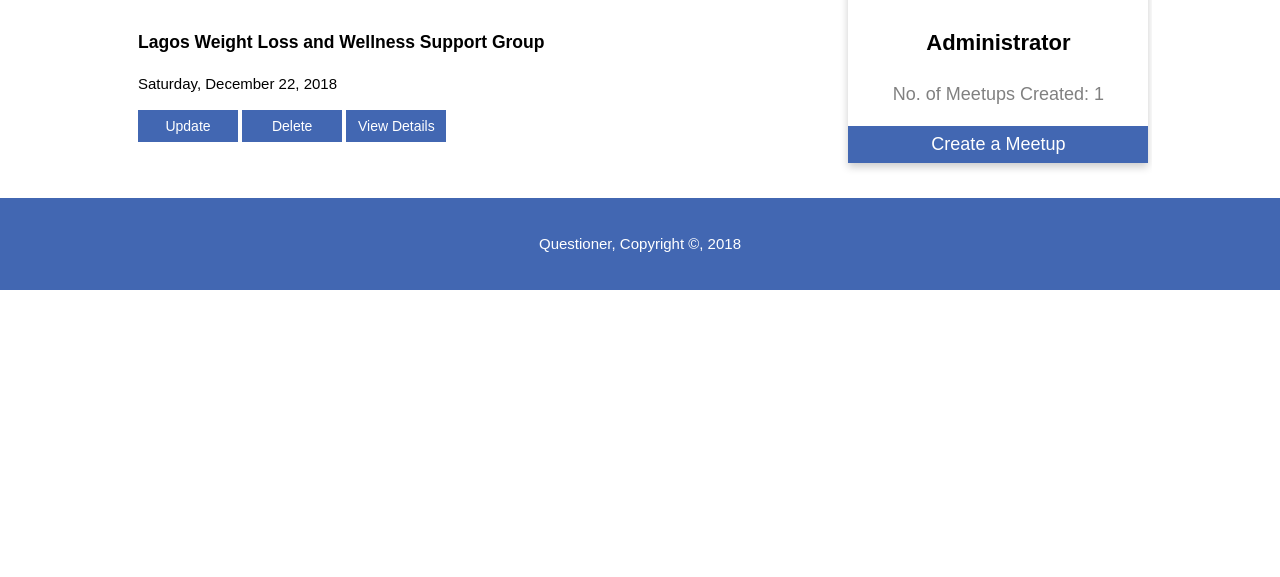
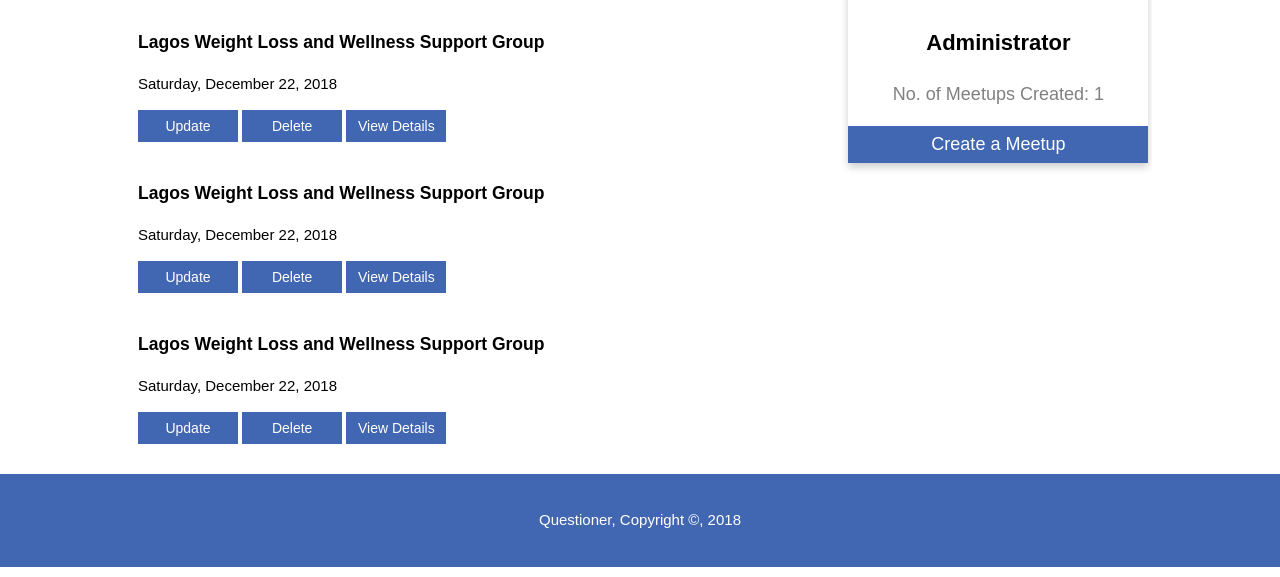
Before and after one commit to danwebguy/andela-qc, a website: page UI/admin.html in a window 1280 px wide. Shown: the part 223-800 px from the top of the page. Drawn offline with Linux system fonts and the light colour scheme.

Commit message:
[chore #163076185] Made changes on admin page

```diff
--- a/UI/admin.html
+++ b/UI/admin.html
@@ -28,6 +28,15 @@
 
   <section id="main">
     <div class="container">
+        <aside id="sidebar">
+            <div class="card">
+                <img src="img/admin.png" alt="Admin" class="img">
+                <h1>Administrator</h1>
+                <p class="title">No. of Meetups Created: 1</p>
+                <p> <a href="create_meetup.html"> <button>Create a Meetup</button> </a> </p>
+              </div>
+          </aside>
+
       <article id="main-col">
         <h1 class="page-title">Admin Dashboard</h1>
         <h2>Upcoming Meetups</h2>
@@ -39,18 +48,22 @@
             <a href="#"><button>Delete</button></a>
            <a href="meetups.html"><button>View Details</button></a>
           </li>
+          <li>
+              <h3>Lagos Weight Loss and Wellness Support Group</h3>
+              <p>Saturday, December 22, 2018</p>
+              <a href="update_meetup.html"><button>Update</button></a>
+              <a href="#"><button>Delete</button></a>
+             <a href="meetups.html"><button>View Details</button></a>
+            </li>
+            <li>
+                <h3>Lagos Weight Loss and Wellness Support Group</h3>
+                <p>Saturday, December 22, 2018</p>
+                <a href="update_meetup.html"><button>Update</button></a>
+                <a href="#"><button>Delete</button></a>
+               <a href="meetups.html"><button>View Details</button></a>
+              </li>
         </ul>
     </article>
-
-    <aside id="sidebar">
-      <div class="card">
-          <img src="img/admin.png" alt="Admin" class="img">
-          <h1>Administrator</h1>
-          <p class="title">No. of Meetups Created: 1</p>
-          <p> <a href="create_meetup.html"> <button>Create a Meetup</button> </a> </p>
-        </div>
-    </aside>
-
     </div>
   </section>
 
```
